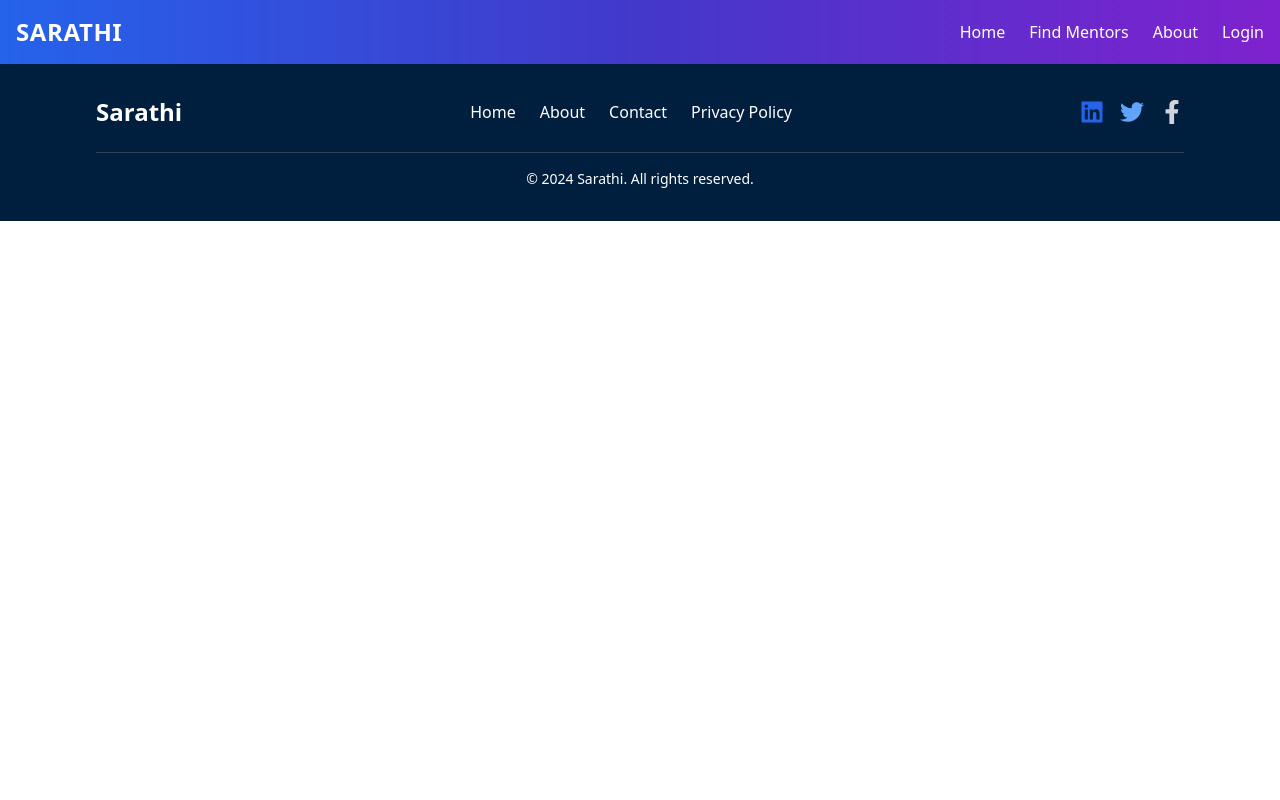
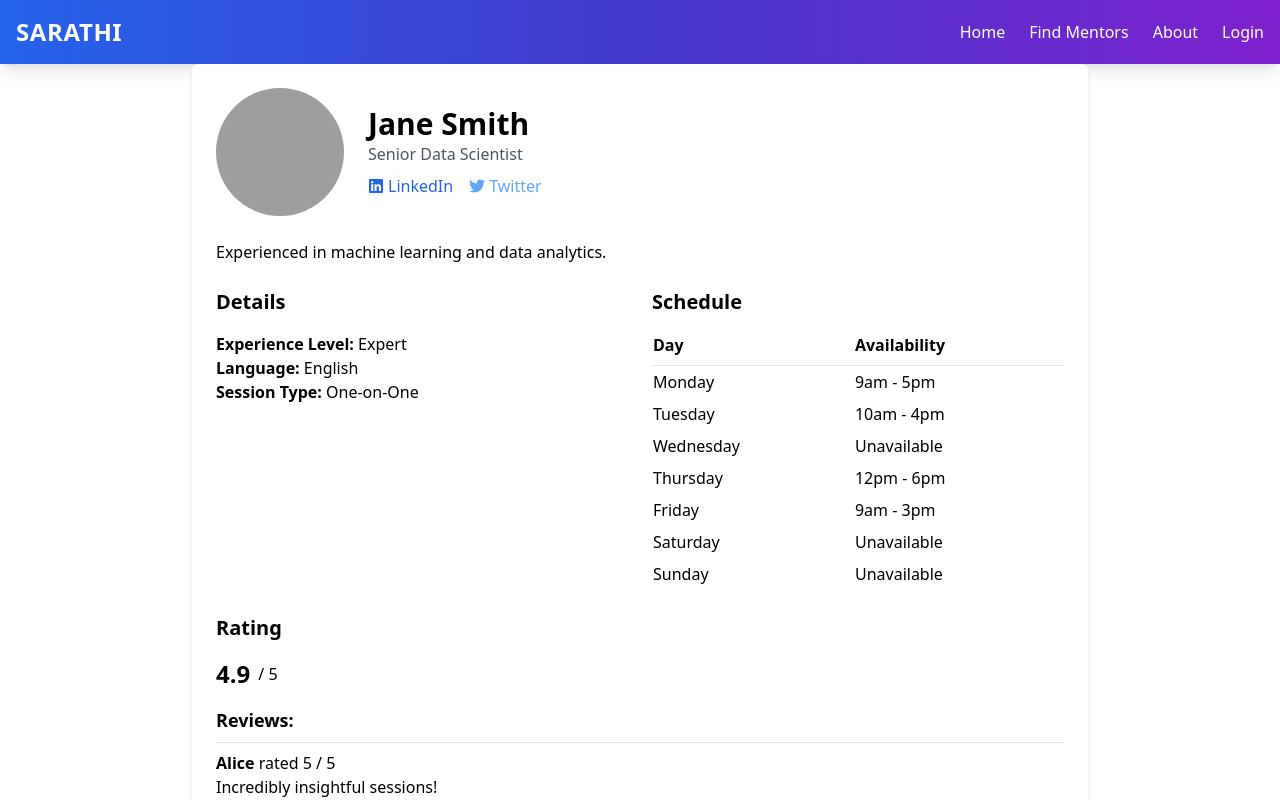
Before and after one commit to Sarathi062/Sarathi, a React (Vite) app: page /Mentors/1 in a window 1280 px wide. Shown: the top 800 px of the page. Built offline with nearby package versions, Linux system fonts and the light colour scheme; grey boxes are pictures that could not be loaded.

Commit message:
added connection to mentors page

```diff
--- a/src/App.jsx
+++ b/src/App.jsx
@@ -6,7 +6,7 @@ import Home from "./components/Home";
 import Login from "./components/Login";
 import About from "./components/About";
 import Footer from "./components/Footer";
-
+import Mentors from "./components/Mentors";
 function App() {
 	return (
 		<Router>
@@ -18,6 +18,7 @@ function App() {
 				<Route path="/mentors" element={<MentorCardPage />} />
 				<Route path="/about" element={<About />} />
 				<Route path="/login" element={<Login />} />
+				<Route path="/Mentors/:id" element={<Mentors />} />
 			</Routes>
 			<Footer />
 		</Router>
--- a/src/components/Footer.jsx
+++ b/src/components/Footer.jsx
@@ -3,7 +3,7 @@ import { FaLinkedin, FaTwitter, FaFacebookF } from "react-icons/fa";
 
 const Footer = () => {
   return (
-		<footer className="bg-[#001f3f] text-white py-8">
+    <footer className="bg-[#001f3f] text-white py-8 w-full">
       <div className="max-w-6xl mx-auto px-4 sm:px-6 lg:px-8">
         <div className="flex flex-col md:flex-row justify-between items-center">
           {/* Logo or Brand Name */}
@@ -22,26 +22,17 @@ const Footer = () => {
                 </a>
               </li>
               <li>
-								<a
-									href="/about"
-									className="hover:text-gray-300 transition-colors"
-								>
+                <a href="/about" className="hover:text-gray-300 transition-colors">
                   About
                 </a>
               </li>
               <li>
-								<a
-									href="/contact"
-									className="hover:text-gray-300 transition-colors"
-								>
+                <a href="/contact" className="hover:text-gray-300 transition-colors">
                   Contact
                 </a>
               </li>
               <li>
-								<a
-									href="/privacy"
-									className="hover:text-gray-300 transition-colors"
-								>
+                <a href="/privacy" className="hover:text-gray-300 transition-colors">
                   Privacy Policy
                 </a>
               </li>
--- a/src/components/MentorCard.jsx
+++ b/src/components/MentorCard.jsx
@@ -1,7 +1,14 @@
 import React from "react";
 import { FaLinkedin, FaTwitter } from "react-icons/fa"; // Import LinkedIn and Twitter icons
+import { useNavigate } from "react-router-dom"; // Import useNavigate hook
 
 const MentorCard = ({ mentor }) => {
+  const navigate = useNavigate(); // Initialize navigate function
+
+  const onClick = () => {
+    navigate(`/Mentors/${mentor.id}`); // Navigate to the mentor profile using ID
+  };
+
   return (
     <div className="bg-white p-6 rounded-lg shadow-md hover:shadow-lg transition-shadow duration-300 border hover:border-blue-500 max-w-sm mx-auto">
       <img
@@ -41,11 +48,9 @@ const MentorCard = ({ mentor }) => {
         </div>
 
         {/* Connect Button */}
-				{/* <Link to={`/mentors/${mentor.id}`}> */}
-				<button className="bg-blue-500 text-white font-bold py-2 px-6 rounded-full hover:bg-blue-600 transition-colors duration-300">
+        <button className="bg-blue-500 text-white font-bold py-2 px-6 rounded-full hover:bg-blue-600 transition-colors duration-300" onClick={onClick}>
           Connect
         </button>
-				{/* </Link> */}
       </div>
     </div>
   );
--- /dev/null
+++ b/src/components/Mentors.jsx
@@ -0,0 +1,147 @@
+import React from 'react';
+import { useParams } from 'react-router-dom';
+import { FaLinkedin, FaTwitter } from 'react-icons/fa';
+
+// Sample mentor data
+const mentorsList = [
+    {
+      id: '1',
+      name: 'Jane Smith',
+      title: 'Senior Data Scientist',
+      description: 'Experienced in machine learning and data analytics.',
+      experienceLevel: 'Expert',
+      language: 'English',
+      sessionType: 'One-on-One',
+      schedule: {
+        Monday: '9am - 5pm',
+        Tuesday: '10am - 4pm',
+        Wednesday: 'Unavailable',
+        Thursday: '12pm - 6pm',
+        Friday: '9am - 3pm',
+        Saturday: 'Unavailable',
+        Sunday: 'Unavailable',
+      },
+      rating: 4.9,
+      reviews: [
+        { reviewer: 'Alice', comment: 'Incredibly insightful sessions!', rating: 5 },
+        { reviewer: 'Bob', comment: 'Helped me understand complex topics.', rating: 4.8 },
+      ],
+      socialLinks: {
+        linkedin: 'https://www.linkedin.com/in/janesmith',
+        twitter: 'https://twitter.com/janesmith',
+      },
+    },
+  ];
+
+
+const Mentors = () => {
+  const { id } = useParams();
+
+  // Find the mentor with the matching ID
+  const mentor = mentorsList.find((mentor) => mentor.id === id);
+
+  if (!mentor) {
+    return <p>Mentor not found</p>;
+  }
+
+  return (
+    <div className="max-w-4xl mx-auto p-6 bg-white shadow-md rounded-md">
+      {/* Header Section */}
+      <div className="flex items-center">
+        <img
+          src={`https://picsum.photos/seed/${mentor.id}/200/200`}
+          alt={mentor.name}
+          className="w-32 h-32 rounded-full mr-6"
+        />
+        <div>
+          <h1 className="text-3xl font-bold">{mentor.name}</h1>
+          <p className="text-gray-600">{mentor.title}</p>
+          <div className="flex items-center mt-2">
+            <a
+              href={mentor.socialLinks.linkedin}
+              target="_blank"
+              rel="noopener noreferrer"
+              className="text-blue-600 hover:underline flex items-center mr-4"
+            >
+              <FaLinkedin className="mr-1" /> LinkedIn
+            </a>
+            <a
+              href={mentor.socialLinks.twitter}
+              target="_blank"
+              rel="noopener noreferrer"
+              className="text-blue-400 hover:underline flex items-center"
+            >
+              <FaTwitter className="mr-1" /> Twitter
+            </a>
+          </div>
+        </div>
+      </div>
+
+      {/* Description */}
+      <p className="mt-6">{mentor.description}</p>
+
+      {/* Details and Schedule */}
+      <div className="mt-6 grid grid-cols-1 md:grid-cols-2 gap-6">
+        {/* Details Section */}
+        <div>
+          <h2 className="text-xl font-semibold mb-4">Details</h2>
+          <ul>
+            <li><strong>Experience Level:</strong> {mentor.experienceLevel}</li>
+            <li><strong>Language:</strong> {mentor.language}</li>
+            <li><strong>Session Type:</strong> {mentor.sessionType}</li>
+          </ul>
+        </div>
+
+        {/* Schedule Section */}
+        <div>
+          <h2 className="text-xl font-semibold mb-4">Schedule</h2>
+          <table className="w-full text-left">
+            <thead>
+              <tr>
+                <th className="border-b pb-2">Day</th>
+                <th className="border-b pb-2">Availability</th>
+              </tr>
+            </thead>
+            <tbody>
+              {Object.entries(mentor.schedule).map(([day, availability]) => (
+                <tr key={day}>
+                  <td className="py-1">{day}</td>
+                  <td className="py-1">{availability}</td>
+                </tr>
+              ))}
+            </tbody>
+          </table>
+        </div>
+      </div>
+
+      {/* Rating and Reviews */}
+      <div className="mt-6">
+        <h2 className="text-xl font-semibold mb-4">Rating</h2>
+        <div className="flex items-center">
+          <p className="text-2xl font-bold mr-2">{mentor.rating}</p>
+          <p>/ 5</p>
+        </div>
+        <div className="mt-4">
+          <h3 className="text-lg font-semibold mb-2">Reviews:</h3>
+          {mentor.reviews.map((review, index) => (
+            <div key={index} className="border-t py-2">
+              <p>
+                <strong>{review.reviewer}</strong> rated {review.rating} / 5
+              </p>
+              <p>{review.comment}</p>
+            </div>
+          ))}
+        </div>
+      </div>
+
+      {/* Call to Action */}
+      <div className="mt-6 text-center">
+        <button className="bg-blue-500 text-white font-bold py-2 px-6 rounded-full hover:bg-blue-600 transition-colors duration-300">
+          Book a Session
+        </button>
+      </div>
+    </div>
+  );
+};
+
+export default Mentors;
```
Lines whose indentation alone changed are shown as unchanged.
